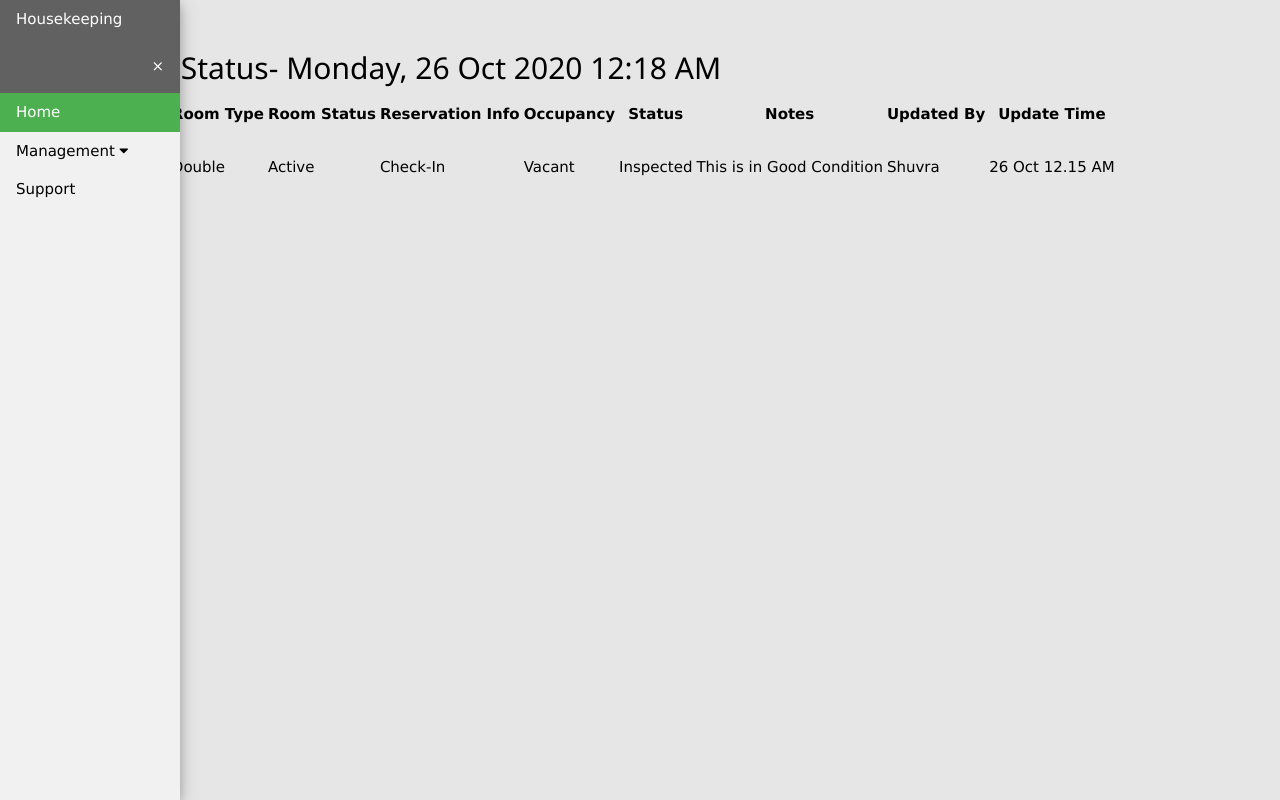
After one commit to shuvra-matrix/-Housekeeping-Management-System-in-the-Hospitality-Industry, a Django app: page /room_status/ in a window 1280 px wide. The commit adds this page. Run offline with Django 3.2, Linux system fonts and the light colour scheme.

Commit message:
add admin index page and room_status page

```diff
--- a/hms/hms_app/urls.py
+++ b/hms/hms_app/urls.py
@@ -4,4 +4,5 @@ from hms_app import views
 
 urlpatterns = [
     path('',views.index,name='index'),
+    path('room_status/', views.room_status,name="room_status"),
 ]
--- a/hms/hms_app/views.py
+++ b/hms/hms_app/views.py
@@ -4,4 +4,7 @@ from django.http import HttpResponse
 # Create your views here.
 
 def index(requests):
-    return render(requests , 'admin\index.html')
+    return render(requests , 'admin/index.html')
+
+def room_status(requests):
+    return render(requests, 'admin/room_status.html')
--- a/hms/static/css/style.css
+++ b/hms/static/css/style.css
@@ -1,3 +1,31 @@
-h1{
-    color: aquamarine;
+body{
+    margin: 0px;
+    padding: 0px;
+    box-sizing: border-box;
 }
+
+.main_div{
+
+    width: 95%;
+    margin: 6rem auto;
+    display: flex;
+    flex-direction: row;
+    flex-wrap: wrap;
+    align-items: center;
+}
+
+.sub_div{
+    padding-top: 3%;
+    width: 250px;
+    height: 230px;
+    text-align: center;
+    border: 2px solid black;
+    margin: 2rem;
+    background-color: white;
+}
+
+
+
+.room_main{
+    margin: 3rem 6rem;
+}
--- /dev/null
+++ b/hms/static/script/script.js
@@ -0,0 +1,11 @@
+function w3_open() {
+  document.getElementById("main").style.marginLeft = "180px";
+  document.getElementById("mySidebar").style.width = "180px";
+  document.getElementById("mySidebar").style.display = "block";
+  document.getElementById("openNav").style.display = 'none';
+}
+function w3_close() {
+  document.getElementById("main").style.marginLeft = "0";
+  document.getElementById("mySidebar").style.display = "none";
+  document.getElementById("openNav").style.display = "inline-block";
+}
--- /dev/null
+++ b/hms/templates/admin/header.html
@@ -0,0 +1,46 @@
+<!DOCTYPE html>
+{% load static %}
+<html lang="en">
+<head>
+    <meta charset="UTF-8">
+    <meta http-equiv="X-UA-Compatible" content="IE=edge">
+    <meta name="viewport" content="width=device-width, initial-scale=1.0">
+    <link rel="stylesheet" href="{%static 'css/style.css'%}">
+    <title>Housekeeping Management System</title>
+    <meta name="viewport" content="width=device-width, initial-scale=1">
+    <link rel="stylesheet" href="https://www.w3schools.com/w3css/4/w3.css">
+    <link rel="stylesheet" href="https://cdnjs.cloudflare.com/ajax/libs/font-awesome/4.7.0/css/font-awesome.min.css">
+    <style>
+    @media screen and (max-width: 455px) {
+        .h3 {
+            font-size:16px;
+        }
+    }
+    </style>
+</head>
+<body style="background:#e6e6e6;color:black;">
+
+    <div class="w3-sidebar w3-light-grey w3-card-4 w3-animate-left" style="width: 180px; display: block;" id="mySidebar">
+        <div class="w3-bar w3-dark-grey">
+            <span class="w3-bar-item w3-padding-18">Housekeeping</span>
+            <button onclick="w3_close()" class="w3-bar-item w3-button w3-right w3-padding-16" title="close Sidebar">×</button>
+            </div>
+            <div class="w3-bar-block">
+            <a class="w3-bar-item w3-button w3-green" href="">Home</a>
+            <div class="w3-dropdown-hover">
+                <a class="w3-button" href="javascript:void(0)">Management <i class="fa fa-caret-down"></i></a>
+                <div class="w3-dropdown-content w3-bar-block w3-card-4">
+                <a class="w3-bar-item w3-button" href="room_status">Room Status</a>
+                <a class="w3-bar-item w3-button" href="javascript:void(0)">Staf Status</a>
+                </div>
+            </div>
+            <a class="w3-bar-item w3-button" href="javascript:void(0)">Support</a>
+        </div>
+    </div>
+
+{% block body_block %}
+{% endblock %}
+
+<script src="{%static 'script/script.js'%}"></script>
+ </body>
+ </html>
--- /dev/null
+++ b/hms/templates/admin/room_status.html
@@ -0,0 +1,48 @@
+{% extends 'admin/header.html' %}
+{% block body_block %}
+<div id="main">
+    <div class="w3-container w3-display-container">
+            <span title="open Sidebar" style="display: none;" id="openNav" class="w3-button w3-transparent w3-display-topleft w3-xlarge" onclick="w3_open()">☰</span>
+    </div>
+
+    <div class="room_main">
+        <div class="">
+            <h2>Room Status- Monday, 26 Oct 2020 12:18 AM</h2>
+        </div>
+
+        <div>
+            <table>
+                <thead>
+                    <th>Room #</th>
+                    <th>Room Type</th>
+                    <th>Room Status</th>
+                    <th>Reservation Info</th>
+                    <th>Occupancy</th>
+                    <th>Status</th>
+                    <th>Notes</th>
+                    <th>Updated By</th>
+                    <th>Update Time</th>
+                </thead>
+                <tbody>
+                    <tr>
+                        <td>East Wing</td>
+                    </tr>
+                    <tr>
+                        <td>E010</td>
+                        <td>Double</td>
+                        <td>Active</td>
+                        <td>Check-In</td>
+                        <td>Vacant</td>
+                        <td>Inspected</td>
+                        <td>This is in Good Condition </td>
+                        <td>Shuvra</td>
+                        <td>26 Oct 12.15 AM</td>
+                    </tr>
+                </tbody>
+            </table>
+        </div>
+    </div>
+</div>
+ </body>
+ </html>
+{% endblock %}
```
Also changed, not shown: hms/templates/admin/index.html (+47 -13 lines).
